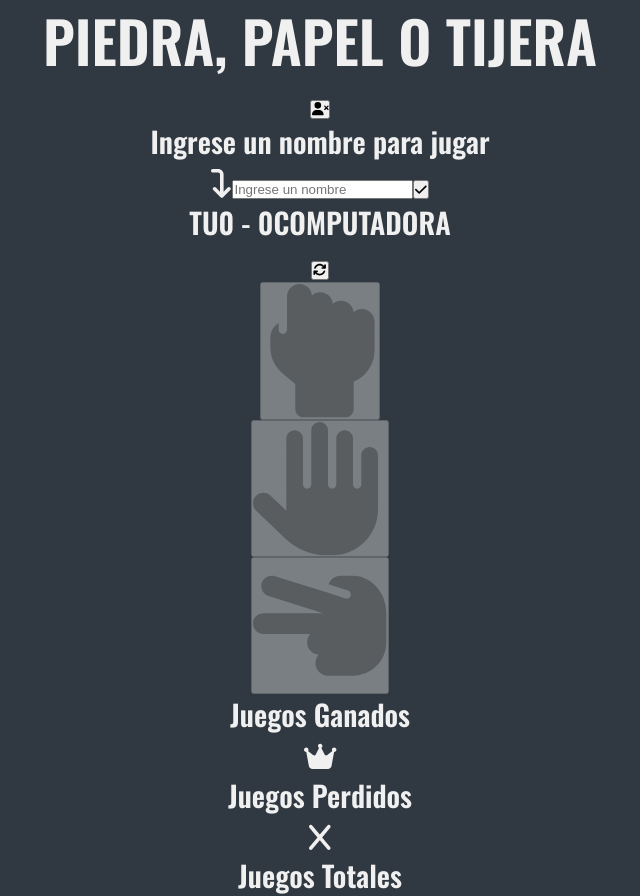
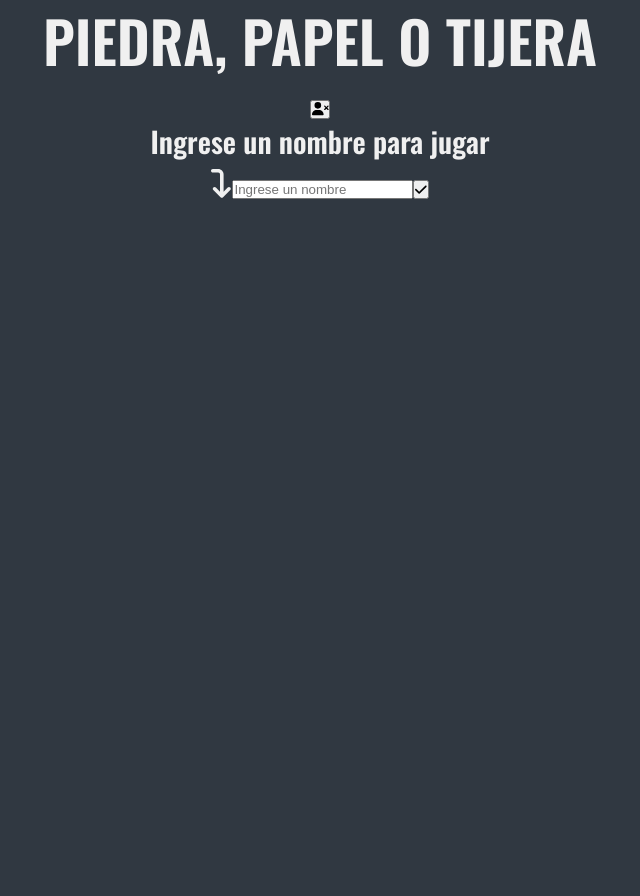
Before and after one commit to MartinL9/practico3, a React (Create React App) app: page / in a window 1280 px wide. Shown: the whole page, without its empty margins (320-960 px from the left). After the commit the page ends 800 px from the top, so only its background shows below. Built offline with nearby package versions, Linux system fonts and the light colour scheme.

Commit message:
Reversión de varios componentes

```diff
--- a/src/App.jsx
+++ b/src/App.jsx
@@ -3,11 +3,12 @@ import { useState } from 'react';
 import Titulo from './Components/Titulo';
 import UserInput from './Components/UserInput';
 import Score from './Components/Score';
-import BtnReset from './Components/BtnReset';
 import ResultMatch from './Components/ResultMatch';
 import BtnChoices from './Components/BtnChoices';
 import HistoryGames from './Components/HistoryGames';
 import TotalGames from './Components/TotalGames';
+import TotalRounds from './Components/TotalRounds';
+import GameOutCome from './Components/GameOutCome';
 
 function App() {
   const [userName, setUserName] = useState('');
@@ -17,6 +18,12 @@ function App() {
   const [userScore, setUserScore] = useState(0);
   const [pcScore, setPcScore] = useState(0);
   const [hasMadeChoice, setHasMadeChoice] = useState(false);
+  const [round, setRound] = useState(0);
+
+  const handleStartGame = (playerName) => {
+    setUserName(playerName);
+    setIsUsernameValid(true);
+  };
 
   const detResultWin = (playerChoice, pcChoice) => {
     if(playerChoice === pcChoice) {
@@ -27,8 +34,10 @@ function App() {
       (playerChoice === 'Tijera' && pcChoice === 'Papel')
     ) {
       setUserScore(userScore + 1);
+      return '¡Ganaste!'
     } else {
       setPcScore(pcScore + 1);
+      return '¡Perdiste!'
     }
   }
 
@@ -37,20 +46,38 @@ function App() {
     setPcChoice(pcChoice);
     const result = detResultWin(playerChoice, pcChoice);
     setHasMadeChoice(true);
+    setRound(round + 1);
+  }
+
+  const handleGameReset = () => {
+    setPlayerChoice(null);
+    setPcChoice(null);
+    setUserScore(0);
+    setPcScore(0);
+    setHasMadeChoice(false);
+    setRound(0);
+  }
+
+  const handleAllReset = () => {
+    handleGameReset();
+    setUserName('');
+    setIsUsernameValid(false);
   }
 
   return (
     <div className="App">
-      <Titulo />
-      <UserInput
-        userName={userName}
-        setUserName={setUserName}
-        setIsUsernameValid={setIsUsernameValid}
-      />
+      <Titulo onAllReset={handleAllReset} />
+      {!userName && (
+        <UserInput onStartGame={handleStartGame} />
+      )}
       <Score
         userName={userName}
         userScore={userScore}
         pcScore={pcScore}
+      />
+      <BtnChoices
+        onPlayerChoice={handlePlayersChoice}
+        isUsernameValid={isUsernameValid}
       />
       {hasMadeChoice && (
         <ResultMatch
@@ -59,14 +86,20 @@ function App() {
           userName={userName}
         />
       )}
-      <BtnReset />
-      <BtnChoices
-        onPlayerChoice={handlePlayersChoice}
-        isUsernameValid={isUsernameValid}
-
+      <TotalRounds
+        userName={userName}
+        round={round}
+        userScore={userScore}
+        pcScore={pcScore}
       />
-      <HistoryGames />
-      <TotalGames />
+      {round === 5 && hasMadeChoice && (
+        <GameOutCome
+          userName={userName}
+          onGameReset={handleGameReset}
+        />
+      )}
+      <HistoryGames userName={userName}/>
+      <TotalGames userName={userName}/>
     </div>
   );
 }
--- a/src/Components/BtnChoices.jsx
+++ b/src/Components/BtnChoices.jsx
@@ -26,23 +26,27 @@ function BtnChoices({ onPlayerChoice, isUsernameValid }) {
 
     return (
         <div className="btnContainer">
+            {isUsernameValid && (
+                <>
                 <div className="btnGroup">
-                <button className="btnSelect" onClick={() => handleButtonClick('Piedra')} disabled={!isUsernameValid}>
+                    <button className="btnSelect" onClick={() => handleButtonClick('Piedra')} >
                         <FontAwesomeIcon icon={faHandBackFist} className="fa-10x iconCenter" />
                     </button>
                 </div>
 
                 <div className="btnGroup">
-                <button className="btnSelect" onClick={() => handleButtonClick('Papel')} disabled={!isUsernameValid}>
+                    <button className="btnSelect" onClick={() => handleButtonClick('Papel')} >
                         <FontAwesomeIcon icon={faHand} className="fa-10x iconCenter" />
                     </button>
                 </div>
 
                 <div className="btnGroup">
-                <button className="btnSelect" onClick={() => handleButtonClick('Tijera')} disabled={!isUsernameValid}>
+                    <button className="btnSelect" onClick={() => handleButtonClick('Tijera')} >
                         <FontAwesomeIcon icon={faHandScissors} className="fa-10x iconCenter" />
                     </button>
                 </div>
+                </>
+            )}
         </div>
     );
 }
--- a/src/Components/BtnReset.jsx
+++ /dev/null
@@ -1,13 +0,0 @@
-import { faArrowsRotate } from "@fortawesome/free-solid-svg-icons";
-import { FontAwesomeIcon } from "@fortawesome/react-fontawesome";
-
-
-function BtnReset() {
-    return (
-        <button>
-            <FontAwesomeIcon icon={faArrowsRotate} />
-        </button>
-    );
-}
-
-export default BtnReset;
--- /dev/null
+++ b/src/Components/GameBoard.jsx
@@ -0,0 +1,6 @@
+
+function GameBoard() {
+    <p>Test</p>
+}
+
+export default GameBoard;
--- /dev/null
+++ b/src/Components/GameOutCome.jsx
@@ -0,0 +1,20 @@
+import React from 'react';
+import { FontAwesomeIcon } from '@fortawesome/react-fontawesome';
+import { faArrowsRotate } from '@fortawesome/free-solid-svg-icons';
+
+const GameOutcome = ({ userName, winner, onGameReset }) => {
+    return (
+        <>
+            {userName && (
+                <div className="game-outcome">
+                    <h2>¡{winner} ganó el juego!</h2>
+                    <button onClick={onGameReset}>
+                        <FontAwesomeIcon icon={faArrowsRotate} />
+                    </button>
+                </div>
+            )}
+        </>
+    );
+};
+
+export default GameOutcome;
--- a/src/Components/HistoryGames.jsx
+++ b/src/Components/HistoryGames.jsx
@@ -1,8 +1,10 @@
 import { FontAwesomeIcon } from "@fortawesome/react-fontawesome";
 import { faCrown, faX } from "@fortawesome/free-solid-svg-icons";
 
-function HistoryGames() {
+function HistoryGames({ userName }) {
     return (
+        <>
+            {userName && (
                 <div>
                     <div className="wGames">
                         <p>Juegos Ganados</p>
@@ -18,6 +20,8 @@ function HistoryGames() {
                         </span>
                     </div>
                 </div>
+            )}
+        </>
     );
 }
 
--- a/src/Components/Score.jsx
+++ b/src/Components/Score.jsx
@@ -2,19 +2,15 @@ import React from "react";
 
 function Score({ userName, userScore, pcScore }) {
     return (
-        <div className="score">
-            {userName ? (
-                <>
+        <>
+            {userName && (
+                <div className="score">
                     <label htmlFor="userScore">{userName}</label>
-                </>
-            ) : (
-                <>
-                    <label htmlFor="userScore">TU</label>
-                </>
+                    <span>{userScore} - {pcScore}</span>
+                    <label htmlFor="computerScore">COMPUTADORA</label>
+                </div>
             )}
-            <span>{userScore} - {pcScore}</span>
-            <label htmlFor="computerScore">COMPUTADORA</label>
-        </div>
+        </>
     );
 }
 
--- a/src/Components/Titulo.jsx
+++ b/src/Components/Titulo.jsx
@@ -1,12 +1,12 @@
 import { FontAwesomeIcon } from "@fortawesome/react-fontawesome";
 import { faUserXmark } from "@fortawesome/free-solid-svg-icons";
 
-function Titulo() {
+function Titulo({ onAllReset }) {
     return (
         <div>
             <h1>PIEDRA, PAPEL O TIJERA</h1>
 
-            <button>
+            <button onClick={onAllReset}>
                 <FontAwesomeIcon icon={faUserXmark} />
             </button>
         </div>
--- a/src/Components/TotalGames.jsx
+++ b/src/Components/TotalGames.jsx
@@ -1,9 +1,13 @@
-function TotalGames() {
+function TotalGames({ userName }) {
     return (
-        <div>
-            <p>Juegos Totales</p>
-            <span></span>
-        </div>
+        <>
+            {userName && (
+                <div>
+                    <p>Juegos Totales</p>
+                    <span></span>
+                </div>
+            )}
+        </>
     );
 }
 
--- a/src/Components/TotalRounds.jsx
+++ b/src/Components/TotalRounds.jsx
@@ -1,23 +1,17 @@
-import React, { useState } from "react";
+import React from "react";
 
-function TotalRounds({ userScore, pcScore, userName }) {
-    let gameResult = '';
-    const[round, setRound] = useState(1);
+function TotalRounds({ userName, round, userScore, pcScore }) {
     const maxRounds = 5;
 
-    if(round === maxRounds) {
-        if (userScore > pcScore) {
-            gameResult = '¡Ganador: ' + userName ;
-        } else if (pcScore > userScore) {
-            gameResult = 'Ganador: Computadora';
-        }
-    } else {
-        setRound(round + 1);
-    }
+    const adjustedRound = round - Math.min(userScore, pcScore);
 
     return (
-        <p>test: {gameResult}</p>
+        <>
+            {userName && (
+                <p>Ronda: {adjustedRound}/{maxRounds}</p>
+            )}
+        </>
     );
-};
+}
 
 export default TotalRounds;
--- a/src/Components/UserInput.jsx
+++ b/src/Components/UserInput.jsx
@@ -2,14 +2,15 @@ import React, { useState } from 'react';
 import { FontAwesomeIcon } from "@fortawesome/react-fontawesome";
 import { faArrowTurnDown, faCheck } from '@fortawesome/free-solid-svg-icons';
 
-const UserInput = ({ userName, setUserName , setIsUsernameValid}) => {
-    const [errorMessage, setErrorMessage] = useState('');
+const UserInput = ({ onStartGame }) => {
+    const [userName, setUserName] = useState('');
+    const [inputError, setInputError] = useState('');
     const [isInputVisible, setInputVisible] = useState(true);
     const bannedWords = ['asesino', 'asesinato', 'masacre', 'suicido', 'canibal', 'decapitar', 'matar', 'cadaver', 'matanza', 'crucificado','fascista', 'nazi', 'esclavo','hitler'];
 
     const handleInputChange = (e) => {
-        const inputText = e.target.value;
-        setUserName(inputText);
+        setUserName(e.target.value);
+        setInputError('');
     }
 
     const userSubmission = () => {
@@ -23,11 +24,11 @@ const UserInput = ({ userName, setUserName , setIsUsernameValid}) => {
             '';
 
         if (validationError === '') {
-            setErrorMessage('');
+            setInputError('');
             setInputVisible(false);
-            setIsUsernameValid(true);
+            onStartGame(userName);
         } else {
-            setErrorMessage(validationError);
+            setInputError(validationError);
         }
     };
 
@@ -51,7 +52,7 @@ const UserInput = ({ userName, setUserName , setIsUsernameValid}) => {
                     </button>
                 </>
             ) : null }
-            {errorMessage && <div className="error">{errorMessage}</div>}
+            {inputError && <p>{inputError}</p>}
         </div>
     );
 };
```
Lines whose indentation alone changed are shown as unchanged.
